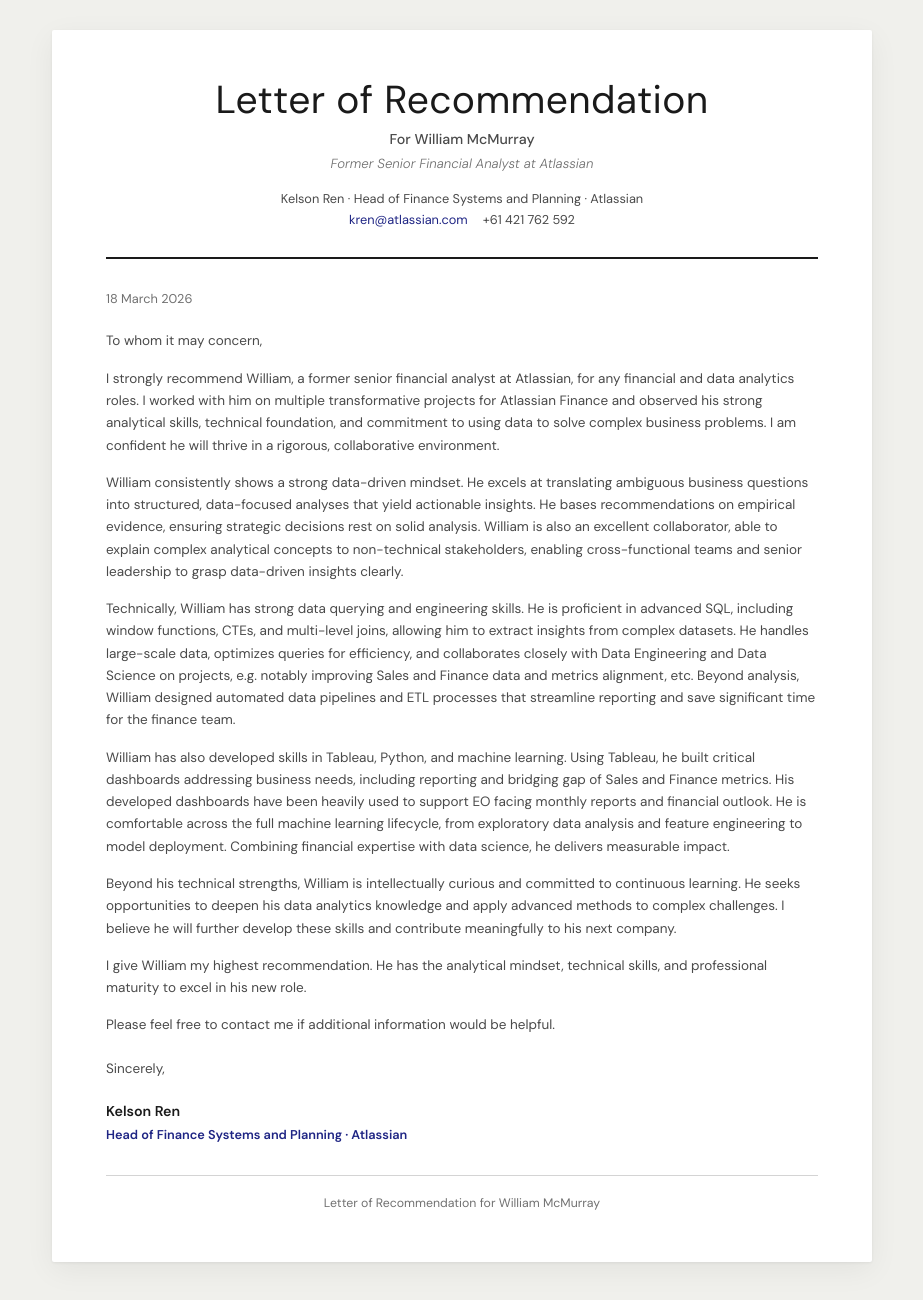
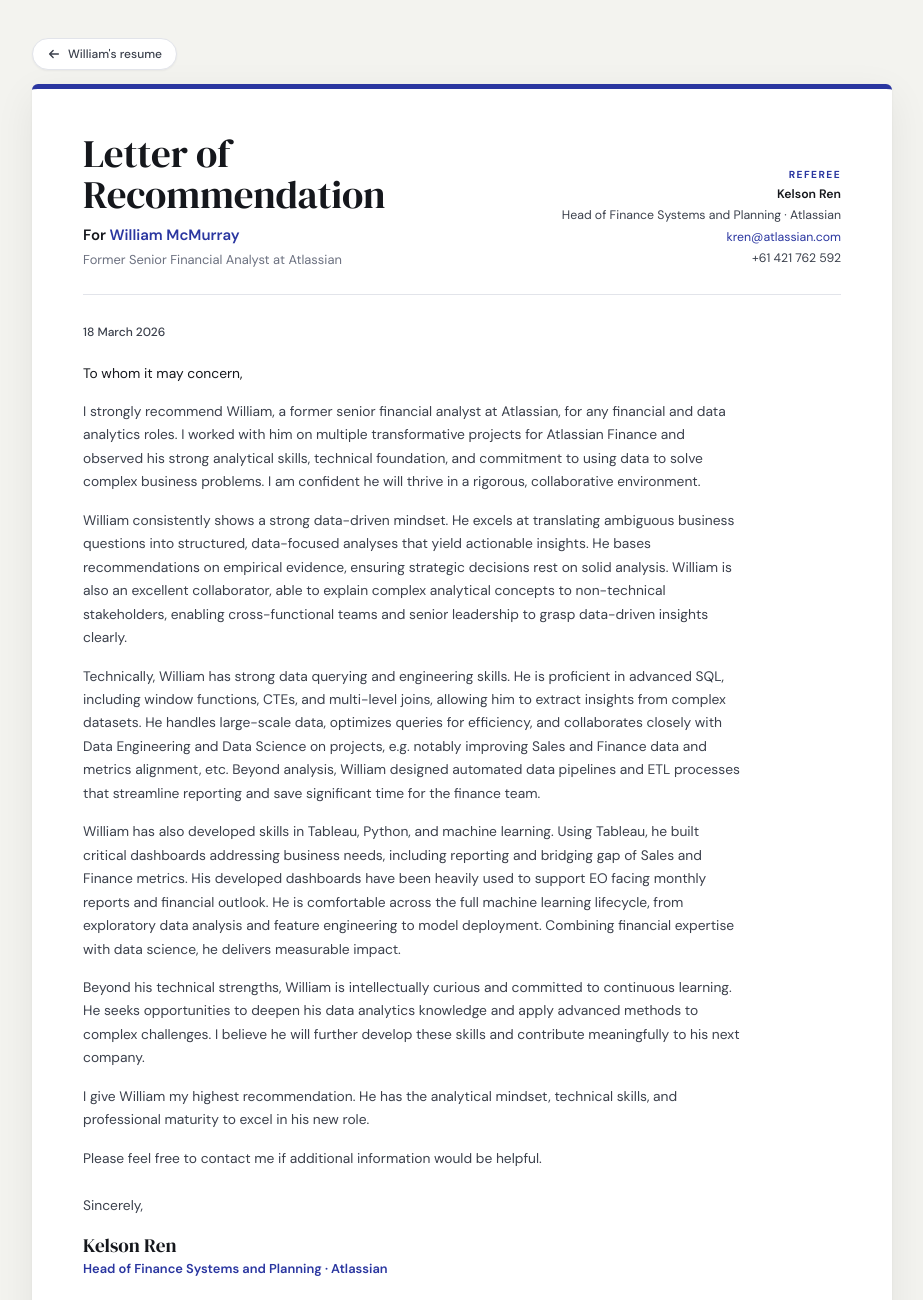
Before and after one commit to william-mcmurray/william-mcmurray.github.io, a plain HTML site: page letter-of-rec/index.html in a window 1280 px wide. Shown: the top 1300 px of the page, without its empty margins (178-1101 px from the left). Drawn offline with Linux system fonts and the light colour scheme.

Commit message:
Skills update for Heidi Health; restyled letter of recommendation

```diff
--- a/letter-of-rec/index.html
+++ b/letter-of-rec/index.html
@@ -6,17 +6,19 @@
     <title>Letter of Recommendation - Kelson Ren</title>
     <link rel="preconnect" href="https://fonts.googleapis.com">
     <link rel="preconnect" href="https://fonts.gstatic.com" crossorigin>
-<link href="https://fonts.googleapis.com/css2?family=DM+Serif+Display&family=DM+Sans:ital,wght@0,300;0,400;0,500;0,600;1,300;1,400&display=swap" rel="stylesheet">
+    <link href="https://fonts.googleapis.com/css2?family=DM+Serif+Display&family=DM+Sans:ital,wght@0,300;0,400;0,500;0,600;0,700;1,400&display=swap" rel="stylesheet">
     <style>
+        /* Design tokens shared with the resume (site/william-mcmurray/index.html) */
         :root {
-        --ink: #1a1a1a;
-        --ink-light: #4a4a4a;
-        --ink-muted: #717171;
-        --accent: #1f2584;
-        --accent-light: #e8eef6;
+            --ink: #15171c;
+            --ink-2: #3b404c;
+            --muted: #6c7180;
+            --accent: #2a36a0;
+            --accent-2: #4f5bd5;
+            --accent-soft: #eef0fb;
+            --rule: #e2e4ea;
             --surface: #ffffff;
-        --rule: #d4d4d4;
-        --page-bg: #f0f0ec;
+            --page-bg: #f3f3ef;
             --serif: 'DM Serif Display', Georgia, serif;
             --sans: 'DM Sans', -apple-system, BlinkMacSystemFont, 'Segoe UI', sans-serif;
         }
@@ -27,188 +29,251 @@
             font-size: 15px;
             -webkit-font-smoothing: antialiased;
             -moz-osx-font-smoothing: grayscale;
+            -webkit-print-color-adjust: exact;
+            print-color-adjust: exact;
         }
 
         body {
             background: var(--page-bg);
             color: var(--ink);
             font-family: var(--sans);
-        font-weight: 400;
-        line-height: 1.6;
-        padding: 2rem 1rem;
+            line-height: 1.55;
+            padding: 2.5rem 1rem 3rem;
         }
 
+        a { color: var(--accent); text-decoration: none; }
+        a:hover { text-decoration: underline; text-underline-offset: 2px; }
+
+        /* ── Toolbar (screen only) ───────────────── */
+        .toolbar {
+            max-width: 860px;
+            margin: 0 auto 0.9rem;
+            display: flex;
+            justify-content: flex-start;
+        }
+
+        .btn {
+            display: inline-flex;
+            align-items: center;
+            gap: 0.45rem;
+            font-size: 0.8rem;
+            font-weight: 500;
+            color: var(--ink-2);
+            background: var(--surface);
+            border: 1px solid var(--rule);
+            border-radius: 999px;
+            padding: 0.4rem 0.95rem;
+            box-shadow: 0 1px 2px rgba(20, 22, 30, 0.05);
+        }
+
+        .btn:hover { color: var(--accent); border-color: var(--accent-2); text-decoration: none; }
+        .btn svg { width: 14px; height: 14px; }
+
+        /* ── Page ────────────────────────────────── */
         .page {
-        max-width: 820px;
+            max-width: 860px;
             margin: 0 auto;
             background: var(--surface);
-        box-shadow: 0 1px 3px rgba(0,0,0,0.06), 0 8px 30px rgba(0,0,0,0.06);
-        border-radius: 2px;
-        padding: 3.2rem 3.6rem;
-        display: flex;
-        flex-direction: column;
-        min-height: 1060px;
+            border-radius: 6px;
+            box-shadow: 0 1px 3px rgba(20, 22, 30, 0.05), 0 12px 40px rgba(20, 22, 30, 0.07);
+            padding: 3rem 3.4rem 2.6rem;
+            border-top: 5px solid var(--accent);
         }
 
-    .content {
-        flex: 1;
-    }
-
-    /* ── Header ─────────────────── */
+        /* ── Header ──────────────────────────────── */
         header {
-        text-align: center;
-        padding-bottom: 1.8rem;
-        border-bottom: 2px solid var(--ink);
-        margin-bottom: 2rem;
+            display: grid;
+            grid-template-columns: 1fr auto;
+            gap: 1.5rem;
+            align-items: end;
+            padding-bottom: 1.6rem;
+            margin-bottom: 1.9rem;
+            border-bottom: 1px solid var(--rule);
         }
 
         header h1 {
-        font-family: var(--sans);
+            font-family: var(--serif);
+            font-weight: 400;
             font-size: 2.6rem;
-        font-weight: 400;
-        letter-spacing: 0.01em;
-        line-height: 1.15;
+            line-height: 1.05;
+            letter-spacing: -0.005em;
             color: var(--ink);
-        margin-bottom: 0.35rem;
+            margin-bottom: 0.55rem;
         }
 
-    header .tagline {
-        font-size: 0.95rem;
-        font-weight: 500;
-        color: var(--ink-light);
-        margin-bottom: 0.15rem;
+        .subject {
+            font-size: 1rem;
+            font-weight: 600;
+            color: var(--ink);
         }
 
-    header .tagline-italic {
-        font-size: 0.88rem;
-        font-weight: 300;
-        font-style: italic;
-        color: var(--ink-muted);
-        margin-bottom: 1rem;
+        .subject a { color: var(--accent); }
+
+        .tagline {
+            margin-top: 0.2rem;
+            font-size: 0.86rem;
+            color: var(--muted);
         }
 
-    .contact-row {
-        display: flex;
-        justify-content: center;
-        gap: 1rem;
-        font-size: 0.85rem;
-        color: var(--ink-light);
+        .referee {
+            list-style: none;
+            font-size: 0.82rem;
+            color: var(--ink-2);
+            text-align: right;
+            line-height: 1.75;
         }
 
-    .contact-row a {
+        .referee li { white-space: nowrap; }
+
+        .referee .label {
+            font-size: 0.68rem;
+            font-weight: 700;
+            text-transform: uppercase;
+            letter-spacing: 0.14em;
             color: var(--accent);
-        text-decoration: none;
         }
 
-    .contact-row a:hover { text-decoration: underline; }
+        .referee .name { font-weight: 600; color: var(--ink); }
 
-    /* ── Date ─────────────────── */
+        /* ── Letter body ─────────────────────────── */
         .date {
-        font-size: 0.85rem;
-        color: var(--ink-muted);
-        margin-bottom: 1.4rem;
+            font-size: 0.8rem;
+            font-weight: 500;
+            color: var(--ink-2);
+            margin-bottom: 1.3rem;
+            font-variant-numeric: tabular-nums;
         }
 
-    /* ── Body paragraphs ─────── */
-    .body-paragraph {
-        font-size: 0.9rem;
-        color: var(--ink-light);
-        line-height: 1.65;
+        .letter p {
+            font-size: 0.92rem;
+            color: var(--ink-2);
+            line-height: 1.7;
             margin-bottom: 1rem;
+            max-width: 70ch;
         }
 
-    .body-paragraph:first-of-type {
-        margin-bottom: 1rem;
-    }
+        .letter p.salutation { color: var(--ink); }
 
-    /* ── Closing section ─────── */
-    .sincerely {
-        font-size: 0.9rem;
-        color: var(--ink-light);
-        margin-top: 1.4rem;
-        margin-bottom: 0.2rem;
+        .sign-off { margin-top: 1.6rem; }
+
+        .sign-off .sincerely {
+            font-size: 0.92rem;
+            color: var(--ink-2);
+            margin-bottom: 1.1rem;
         }
 
         .sign-name {
-        font-size: 0.95rem;
-        font-weight: 600;
+            font-family: var(--serif);
+            font-weight: 400;
+            font-size: 1.28rem;
             color: var(--ink);
-        margin-top: 1.4rem;
-        margin-bottom: 0.1rem;
+            line-height: 1.2;
         }
 
         .sign-title {
-        font-size: 0.85rem;
+            font-size: 0.86rem;
             font-weight: 600;
             color: var(--accent);
+            margin-top: 0.1rem;
         }
 
-    /* ── Footer ───────────────── */
+        /* ── Footer ──────────────────────────────── */
         .footer-note {
             text-align: center;
-        font-size: 0.82rem;
-        color: var(--ink-muted);
+            font-size: 0.78rem;
+            color: var(--muted);
             margin-top: 2rem;
-        padding-top: 1.2rem;
+            padding-top: 1rem;
             border-top: 1px solid var(--rule);
+            letter-spacing: 0.02em;
         }
 
-    /* ── Print ────────────────── */
-    @media print {
-        body { background: none; padding: 0; }
-        .page { box-shadow: none; padding: 1.5rem 2rem; max-width: none; }
+        /* ── Responsive ──────────────────────────── */
+        @media (max-width: 680px) {
+            body { padding: 1rem 0.75rem 2rem; }
+            .page { padding: 1.8rem 1.3rem; }
+            header { grid-template-columns: 1fr; align-items: start; gap: 1rem; }
+            header h1 { font-size: 2.1rem; }
+            .referee { text-align: left; }
+            .referee li { white-space: normal; }
         }
 
-    @media (max-width: 600px) {
-        .page { padding: 1.8rem 1.4rem; }
-        header h1 { font-size: 2rem; }
-        .contact-row { flex-direction: column; gap: 0.3rem; }
+        /* ── Print / PDF ─────────────────────────── */
+        @page { size: A4; margin: 12mm 14mm; }
+
+        @media print {
+            html { font-size: 12.4px; }
+            body { background: none; padding: 0; }
+            .toolbar { display: none; }
+            .page {
+                max-width: none;
+                box-shadow: none;
+                border-radius: 0;
+                padding: 1.4rem 0 0;
+                border-top-width: 4px;
+            }
+            .letter p { max-width: none; }
+            .sign-off { break-inside: avoid; }
+            a:hover { text-decoration: none; }
         }
     </style>
 </head>
 <body>
-<div class="page">
-    <div class="content">
+
+<div class="toolbar">
+    <a class="btn" href="/william-mcmurray/">
+        <svg viewBox="0 0 16 16" fill="none" stroke="currentColor" stroke-width="1.6" stroke-linecap="round" stroke-linejoin="round" aria-hidden="true"><path d="M13 8H3M7 4 3 8l4 4"/></svg>
+        William's resume
+    </a>
+</div>
+
+<main class="page">
 
     <!-- ─── HEADER ─────────────────────────────────────────── -->
     <header>
+        <div>
             <h1>Letter of Recommendation</h1>
-            <div class="tagline">For William McMurray</div>
-            <div class="tagline-italic">Former Senior Financial Analyst at Atlassian</div>
-            <div class="contact-row">
-                <span>Kelson Ren · Head of Finance Systems and Planning · Atlassian</span>
+            <div class="subject">For <a href="/william-mcmurray/">William McMurray</a></div>
+            <div class="tagline">Former Senior Financial Analyst at Atlassian</div>
         </div>
-            <div class="contact-row">
-                <span><a href="mailto:kren@atlassian.com">kren@atlassian.com</a></span>
-                <span>+61 421 762 592</span>
-            </div>
+        <ul class="referee">
+            <li class="label">Referee</li>
+            <li class="name">Kelson Ren</li>
+            <li>Head of Finance Systems and Planning · Atlassian</li>
+            <li><a href="mailto:kren@atlassian.com">kren@atlassian.com</a></li>
+            <li>+61 421 762 592</li>
+        </ul>
     </header>
 
+    <!-- ─── LETTER ─────────────────────────────────────────── -->
+    <article class="letter">
         <div class="date">18 March 2026</div>
 
-        <p class="body-paragraph">To whom it may concern,</p>
+        <p class="salutation">To whom it may concern,</p>
 
-        <p class="body-paragraph">I strongly recommend William, a former senior financial analyst at Atlassian, for any financial and data analytics roles. I worked with him on multiple transformative projects for Atlassian Finance and observed his strong analytical skills, technical foundation, and commitment to using data to solve complex business problems. I am confident he will thrive in a rigorous, collaborative environment.</p>
+        <p>I strongly recommend William, a former senior financial analyst at Atlassian, for any financial and data analytics roles. I worked with him on multiple transformative projects for Atlassian Finance and observed his strong analytical skills, technical foundation, and commitment to using data to solve complex business problems. I am confident he will thrive in a rigorous, collaborative environment.</p>
 
-        <p class="body-paragraph">William consistently shows a strong data-driven mindset. He excels at translating ambiguous business questions into structured, data-focused analyses that yield actionable insights. He bases recommendations on empirical evidence, ensuring strategic decisions rest on solid analysis. William is also an excellent collaborator, able to explain complex analytical concepts to non-technical stakeholders, enabling cross-functional teams and senior leadership to grasp data-driven insights clearly.</p>
+        <p>William consistently shows a strong data-driven mindset. He excels at translating ambiguous business questions into structured, data-focused analyses that yield actionable insights. He bases recommendations on empirical evidence, ensuring strategic decisions rest on solid analysis. William is also an excellent collaborator, able to explain complex analytical concepts to non-technical stakeholders, enabling cross-functional teams and senior leadership to grasp data-driven insights clearly.</p>
 
-        <p class="body-paragraph">Technically, William has strong data querying and engineering skills. He is proficient in advanced SQL, including window functions, CTEs, and multi-level joins, allowing him to extract insights from complex datasets. He handles large-scale data, optimizes queries for efficiency, and collaborates closely with Data Engineering and Data Science on projects, e.g. notably improving Sales and Finance data and metrics alignment, etc. Beyond analysis, William designed automated data pipelines and ETL processes that streamline reporting and save significant time for the finance team.</p>
+        <p>Technically, William has strong data querying and engineering skills. He is proficient in advanced SQL, including window functions, CTEs, and multi-level joins, allowing him to extract insights from complex datasets. He handles large-scale data, optimizes queries for efficiency, and collaborates closely with Data Engineering and Data Science on projects, e.g. notably improving Sales and Finance data and metrics alignment, etc. Beyond analysis, William designed automated data pipelines and ETL processes that streamline reporting and save significant time for the finance team.</p>
 
-        <p class="body-paragraph">William has also developed skills in Tableau, Python, and machine learning. Using Tableau, he built critical dashboards addressing business needs, including reporting and bridging gap of Sales and Finance metrics. His developed dashboards have been heavily used to support EO facing monthly reports and financial outlook. He is comfortable across the full machine learning lifecycle, from exploratory data analysis and feature engineering to model deployment. Combining financial expertise with data science, he delivers measurable impact.</p>
+        <p>William has also developed skills in Tableau, Python, and machine learning. Using Tableau, he built critical dashboards addressing business needs, including reporting and bridging gap of Sales and Finance metrics. His developed dashboards have been heavily used to support EO facing monthly reports and financial outlook. He is comfortable across the full machine learning lifecycle, from exploratory data analysis and feature engineering to model deployment. Combining financial expertise with data science, he delivers measurable impact.</p>
 
-        <p class="body-paragraph">Beyond his technical strengths, William is intellectually curious and committed to continuous learning. He seeks opportunities to deepen his data analytics knowledge and apply advanced methods to complex challenges. I believe he will further develop these skills and contribute meaningfully to his next company.</p>
+        <p>Beyond his technical strengths, William is intellectually curious and committed to continuous learning. He seeks opportunities to deepen his data analytics knowledge and apply advanced methods to complex challenges. I believe he will further develop these skills and contribute meaningfully to his next company.</p>
 
-        <p class="body-paragraph">I give William my highest recommendation. He has the analytical mindset, technical skills, and professional maturity to excel in his new role.</p>
+        <p>I give William my highest recommendation. He has the analytical mindset, technical skills, and professional maturity to excel in his new role.</p>
 
-        <p class="body-paragraph">Please feel free to contact me if additional information would be helpful.</p>
+        <p>Please feel free to contact me if additional information would be helpful.</p>
 
+        <div class="sign-off">
             <p class="sincerely">Sincerely,</p>
-
             <div class="sign-name">Kelson Ren</div>
             <div class="sign-title">Head of Finance Systems and Planning · Atlassian</div>
         </div>
+    </article>
 
     <div class="footer-note">Letter of Recommendation for William McMurray</div>
-</div>
+
+</main>
 </body>
 </html>
```
Also changed, not shown: william-mcmurray/index.html (+12 -8 lines), 1 other file. Lines whose indentation alone changed are shown as unchanged.
